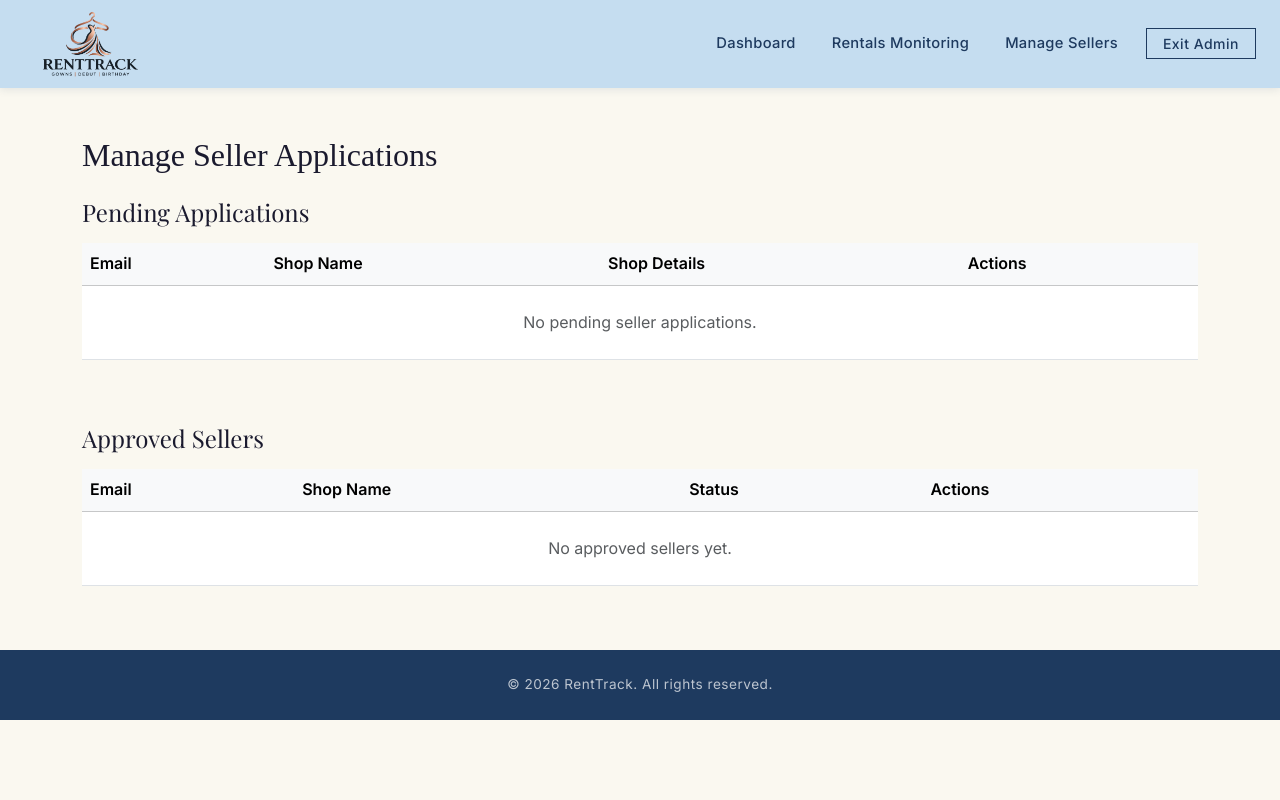
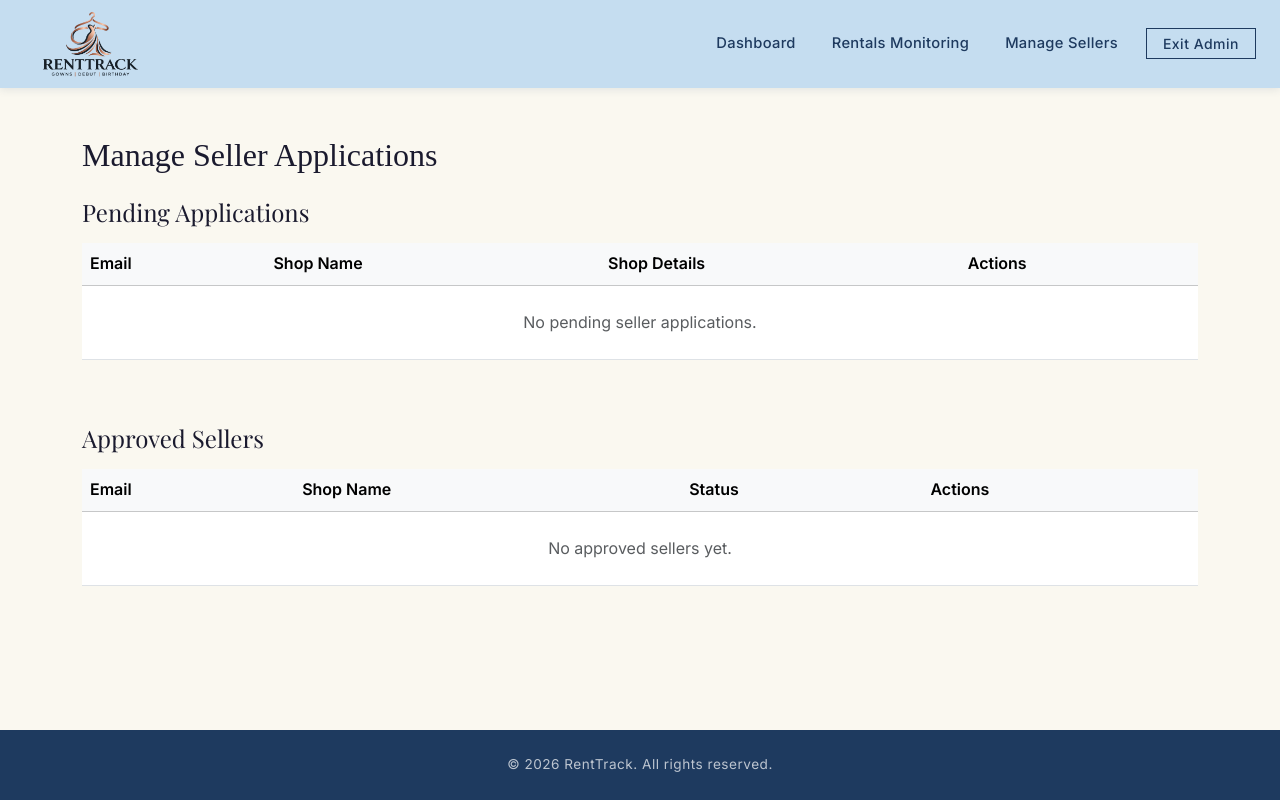
Before and after one commit to acetumandao7-cmyk/renttrack, a Flask app: page /admin/sellers in a window 1280 px wide. Run offline with Flask 3, Linux system fonts and the light colour scheme; some web fonts are replaced.

Commit message:
bottomfix

```diff
--- a/static/css/style.css
+++ b/static/css/style.css
@@ -28,6 +28,10 @@
     box-sizing: border-box;
 }
 
+html {
+    height: 100%;
+}
+
 body {
     background-color: var(--cream);
     color: var(--text-dark);
@@ -35,6 +39,13 @@ body {
     font-weight: 400;
     line-height: 1.6;
     min-height: 100vh;
+    min-height: 100dvh;
+    display: flex;
+    flex-direction: column;
+}
+
+main {
+    flex: 1 0 auto;
 }
 
 /* ---- Typography ---- */
@@ -776,6 +787,8 @@ footer {
     background-color: var(--navy) !important;
     color: rgba(255,255,255,0.8) !important;
     border-top: none !important;
+    margin-top: auto !important;
+    width: 100%;
 }
 
 footer p {
--- a/templates/base.html
+++ b/templates/base.html
@@ -9,7 +9,7 @@
     <link rel="stylesheet" href="https://cdn.jsdelivr.net/npm/bootstrap-icons@1.11.1/font/bootstrap-icons.css">
     <link rel="stylesheet" href="{{ url_for('static', filename='css/style.css') }}">
 </head>
-<body>
+<body class="d-flex flex-column min-vh-100">
 
     <!-- ===== NAVBAR ===== -->
     <nav class="navbar navbar-expand-lg py-2">
@@ -144,12 +144,12 @@
     </div>
 
     <!-- ===== MAIN CONTENT ===== -->
-    <main>
+    <main class="flex-grow-1">
         {% block content %}{% endblock %}
     </main>
 
     <!-- ===== FOOTER ===== -->
-    <footer class="py-4 mt-5">
+    <footer class="py-4 mt-auto">
         <div class="container text-center">
             <p class="mb-0">&copy; 2026 RentTrack. All rights reserved.</p>
         </div>
```
